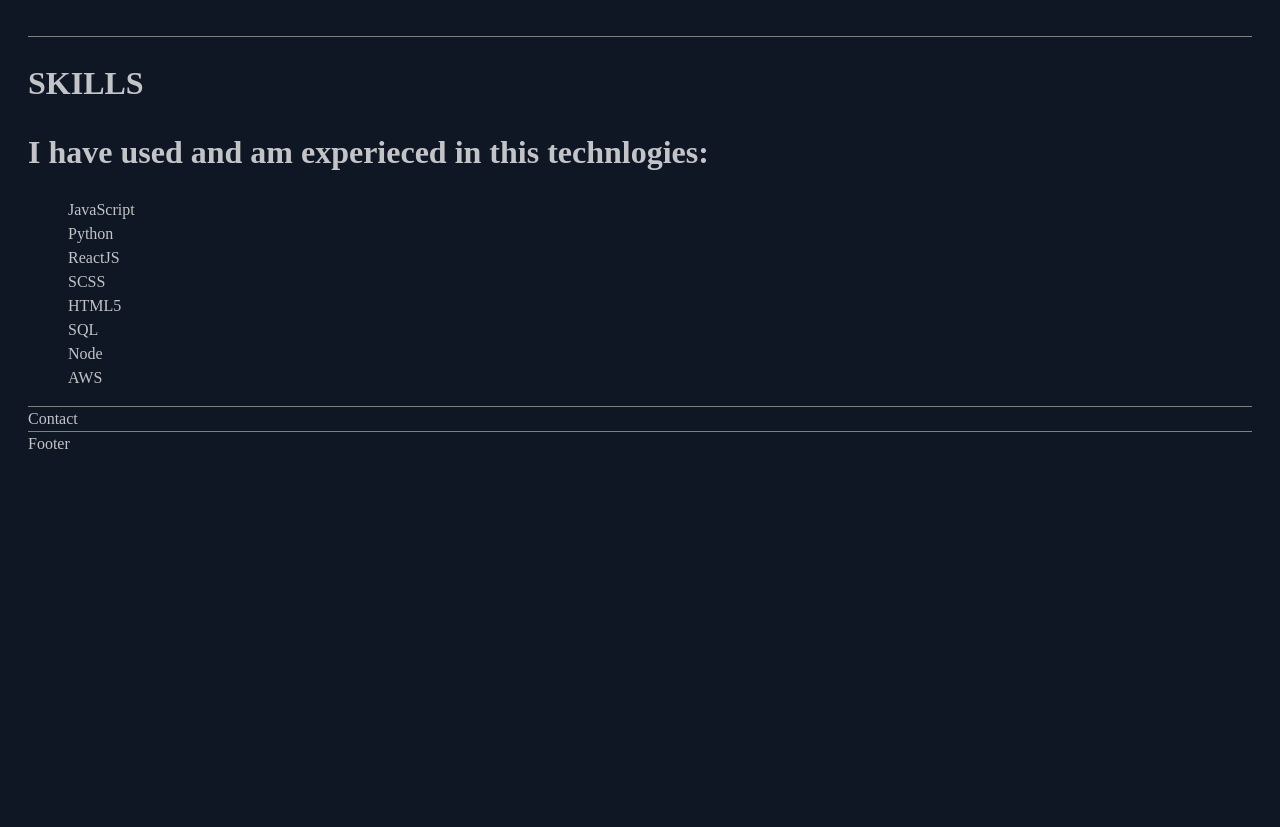
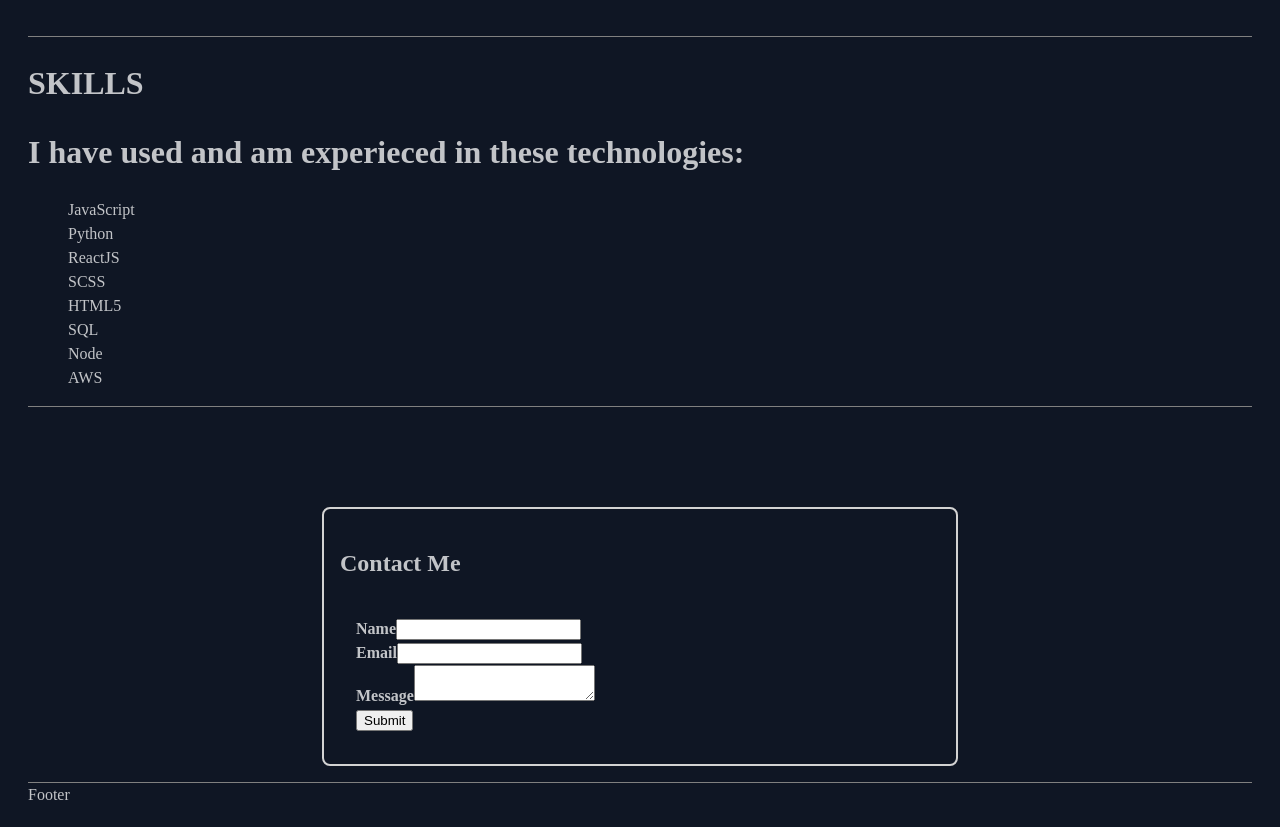
Before and after one commit to devaneyj3/next-portfolio, a Next.js app: page / in a window 1280 px wide. Shown: the part 6400-7227 px from the top of the page. Before the commit the page ends 6876 px from the top, so only its background shows below. Built offline with nearby package versions, Linux system fonts and the light colour scheme.

Commit message:
create contact form and send with nodemailer

```diff
--- a/components/Contact.js
+++ b/components/Contact.js
@@ -1,5 +1,70 @@
-import React from "react";
+import React, { useState } from "react";
+import { Button, Form, FormGroup, Input, Label } from "reactstrap";
+import classes from "./contact.module.scss";
 
 export default function Contact() {
-	return <div>Contact</div>;
+	const [data, setData] = useState({
+		name: "",
+		email: "",
+		message: "",
+	});
+	const [status, setStatus] = useState("Submit");
+
+	const change = (e) => {
+		const { name, value } = e.target;
+		setData({ ...data, [name]: value });
+	};
+
+	const submit = async (e) => {
+		e.preventDefault();
+		setStatus("Sending...");
+		let response = await fetch("http://localhost:3000/api/contact", {
+			method: "POST",
+			headers: {
+				"Content-Type": "application/json;charset=utf-8",
+			},
+			body: JSON.stringify(data),
+		});
+		setStatus("Submit");
+		let result = await response.json();
+		console.log(result);
+	};
+	return (
+		<div className={classes.container}>
+			<h2>Contact Me</h2>
+			<Form className={classes.form} onSubmit={submit}>
+				<FormGroup>
+					<Label for="name">Name</Label>
+					<Input
+						type="text"
+						name="name"
+						id="name"
+						onChange={change}
+						value={data.name}
+					/>
+				</FormGroup>
+				<FormGroup>
+					<Label for="email">Email</Label>
+					<Input
+						type="email"
+						name="email"
+						id="email"
+						onChange={change}
+						value={data.email}
+					/>
+				</FormGroup>
+				<FormGroup>
+					<Label for="message">Message</Label>
+					<Input
+						type="textarea"
+						name="message"
+						onChange={change}
+						value={data.message}
+						id="message"
+					/>
+				</FormGroup>
+				<Button>{status}</Button>
+			</Form>
+		</div>
+	);
 }
--- a/components/Skills.js
+++ b/components/Skills.js
@@ -5,7 +5,7 @@ export default function Skills({ skills }) {
 	return (
 		<div>
 			<h1>SKILLS</h1>
-			<h1>I have used and am experieced in this technlogies: </h1>
+			<h1>I have used and am experieced in these technologies: </h1>{" "}
 			<ul>
 				{skills.map((skill) => {
 					return <li key={skill.label}>{skill.label}</li>;
--- /dev/null
+++ b/components/contact.module.scss
@@ -0,0 +1,17 @@
+.container {
+	border: 2px solid #d3d3d3;
+	border-radius: 0.5em;
+	margin-bottom: 1em;
+	margin-left: auto;
+	margin-right: auto;
+	margin-top: 100px;
+	padding: 1em;
+	text-align: left;
+	width: 600px;
+	.form {
+		padding: 1em;
+		label {
+			font-weight: 600;
+		}
+	}
+}
--- a/package.json
+++ b/package.json
@@ -11,6 +11,7 @@
     "bootstrap": "^5.1.3",
     "fusioncharts": "3.15.1",
     "next": "12.0.8",
+    "nodemailer": "^6.7.2",
     "react": "17.0.2",
     "react-dom": "17.0.2",
     "react-fusioncharts": "^3.1.2",
--- /dev/null
+++ b/pages/api/contact.js
@@ -0,0 +1,36 @@
+const nodemailer = require("nodemailer");
+export default function handler(req, res) {
+	const contactEmail = nodemailer.createTransport({
+		service: "gmail",
+		auth: {
+			user: process.env.EMAIL,
+			pass: process.env.PASSWORD,
+		},
+	});
+
+	contactEmail.verify((error) => {
+		if (error) {
+			console.log(error);
+		} else {
+			console.log("Ready to Send");
+		}
+	});
+
+	const { email, name, message } = req.body;
+	const mail = {
+		from: email,
+		to: process.env.EMAIL,
+		subject: "Contact Form Submission",
+		html: `<p>${message}</p>
+					<p>Sincelery, ${name}</p>
+					<p>You can email me back at ${email}</p>`,
+	};
+	contactEmail.sendMail(mail, (error) => {
+		if (error) {
+			res.json({ status: "ERROR" });
+		} else {
+			res.json({ status: "Message Sent" });
+		}
+	});
+	res.status(200).json({ email: email, name: name, message: message });
+}
--- a/pages/api/hello.js
+++ /dev/null
@@ -1,5 +0,0 @@
-// Next.js API route support: https://nextjs.org/docs/api-routes/introduction
-
-export default function handler(req, res) {
-  res.status(200).json({ name: 'John Doe' })
-}
```
Also changed, not shown: 2 other files (tests, documents, lock files or other folders).
